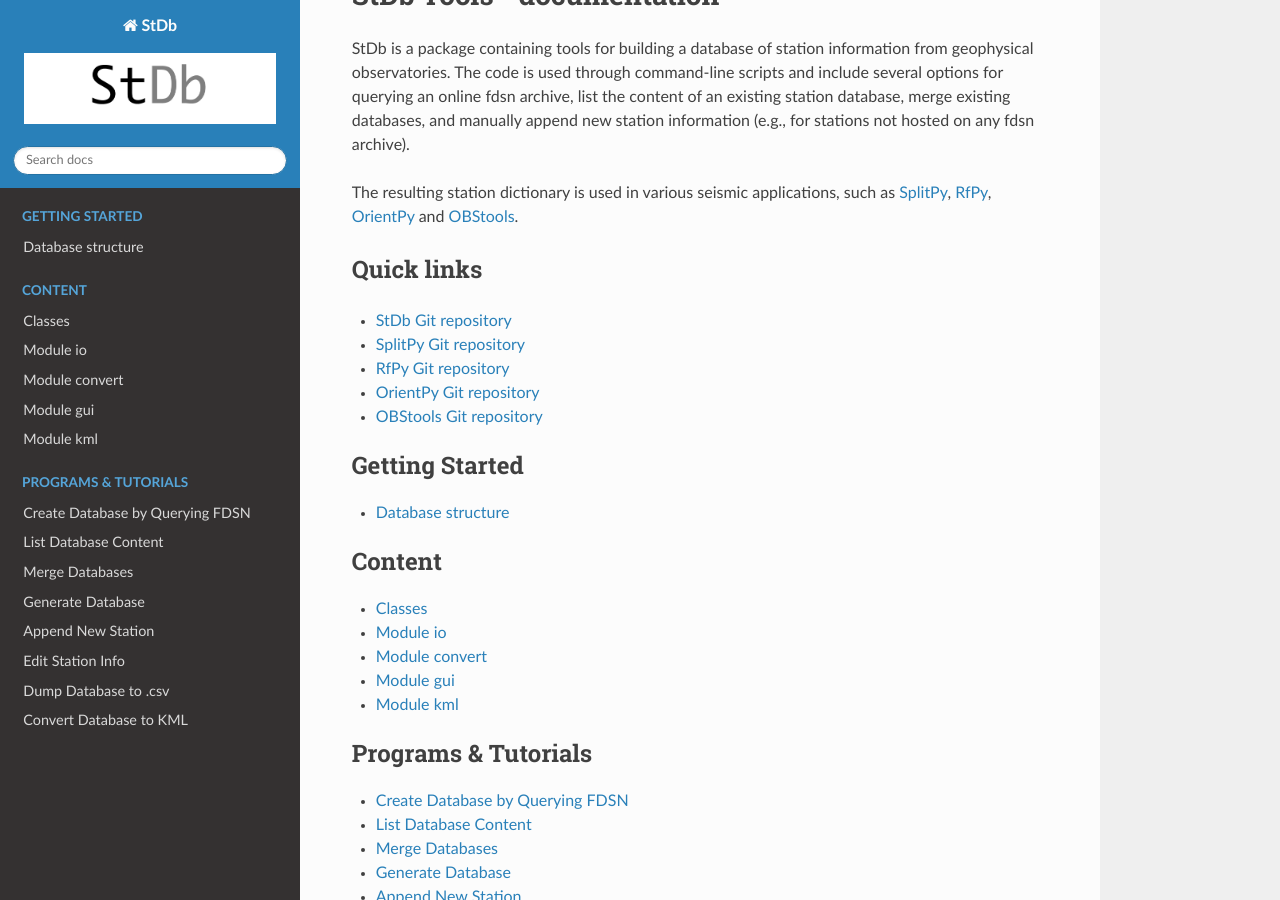
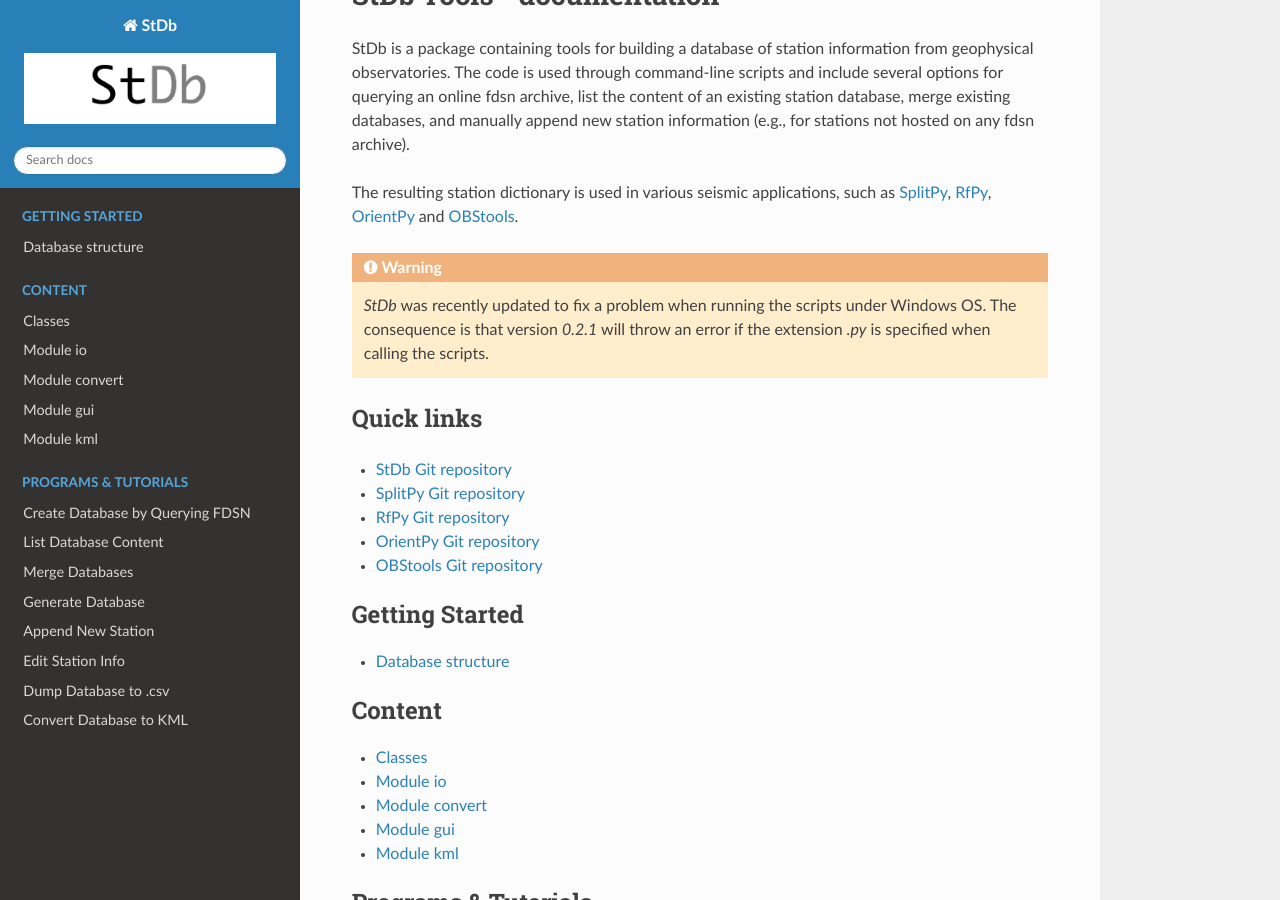
Before and after one commit to schaefferaj/StDb, a Sphinx documentation site: the page built from docs/index.rst, in a window 1280 px wide and 900 px high, scrolled down 314 px. Built offline with Sphinx 7.4.7 and the Read the Docs theme 2.0.0, drawn with Linux system fonts in a browser that asks for light colours.

Commit message:
added warning to main docs page

```diff
--- a/docs/_sources/index.rst.txt
+++ b/docs/_sources/index.rst.txt
@@ -17,6 +17,11 @@ such as `SplitPy <https://github.com/paudetseis/SplitPy>`_,
 `OrientPy <https://github.com/nfsi-canada/OrientPy>`_ and
 `OBStools <https://github.com/nfsi-canada/OBStools>`_.
 
+
+.. warning::
+   `StDb` was recently updated to fix a problem when running the scripts under Windows OS.
+   The consequence is that version `0.2.1` will throw an error if the extension `.py` is
+   specified when calling the scripts.
 
 Quick links
 """""""""""
--- a/docs/index.html
+++ b/docs/index.html
@@ -185,6 +185,12 @@ such as <a class="reference external" href="https://github.com/paudetseis/SplitP
 <a class="reference external" href="https://github.com/paudetseis/RfPy">RfPy</a>,
 <a class="reference external" href="https://github.com/nfsi-canada/OrientPy">OrientPy</a> and
 <a class="reference external" href="https://github.com/nfsi-canada/OBStools">OBStools</a>.</p>
+<div class="admonition warning">
+<p class="admonition-title">Warning</p>
+<p><cite>StDb</cite> was recently updated to fix a problem when running the scripts under Windows OS.
+The consequence is that version <cite>0.2.1</cite> will throw an error if the extension <cite>.py</cite> is
+specified when calling the scripts.</p>
+</div>
 <div class="section" id="quick-links">
 <h2>Quick links<a class="headerlink" href="#quick-links" title="Permalink to this headline">¶</a></h2>
 <ul class="simple">
--- a/docs/index.rst
+++ b/docs/index.rst
@@ -17,6 +17,11 @@ such as `SplitPy <https://github.com/paudetseis/SplitPy>`_,
 `OrientPy <https://github.com/nfsi-canada/OrientPy>`_ and
 `OBStools <https://github.com/nfsi-canada/OBStools>`_.
 
+
+.. warning::
+   `StDb` was recently updated to fix a problem when running the scripts under Windows OS.
+   The consequence is that version `0.2.1` will throw an error if the extension `.py` is
+   specified when calling the scripts.
 
 Quick links
 """""""""""
```
Also changed, not shown: docs/searchindex.js, 5 other files.
